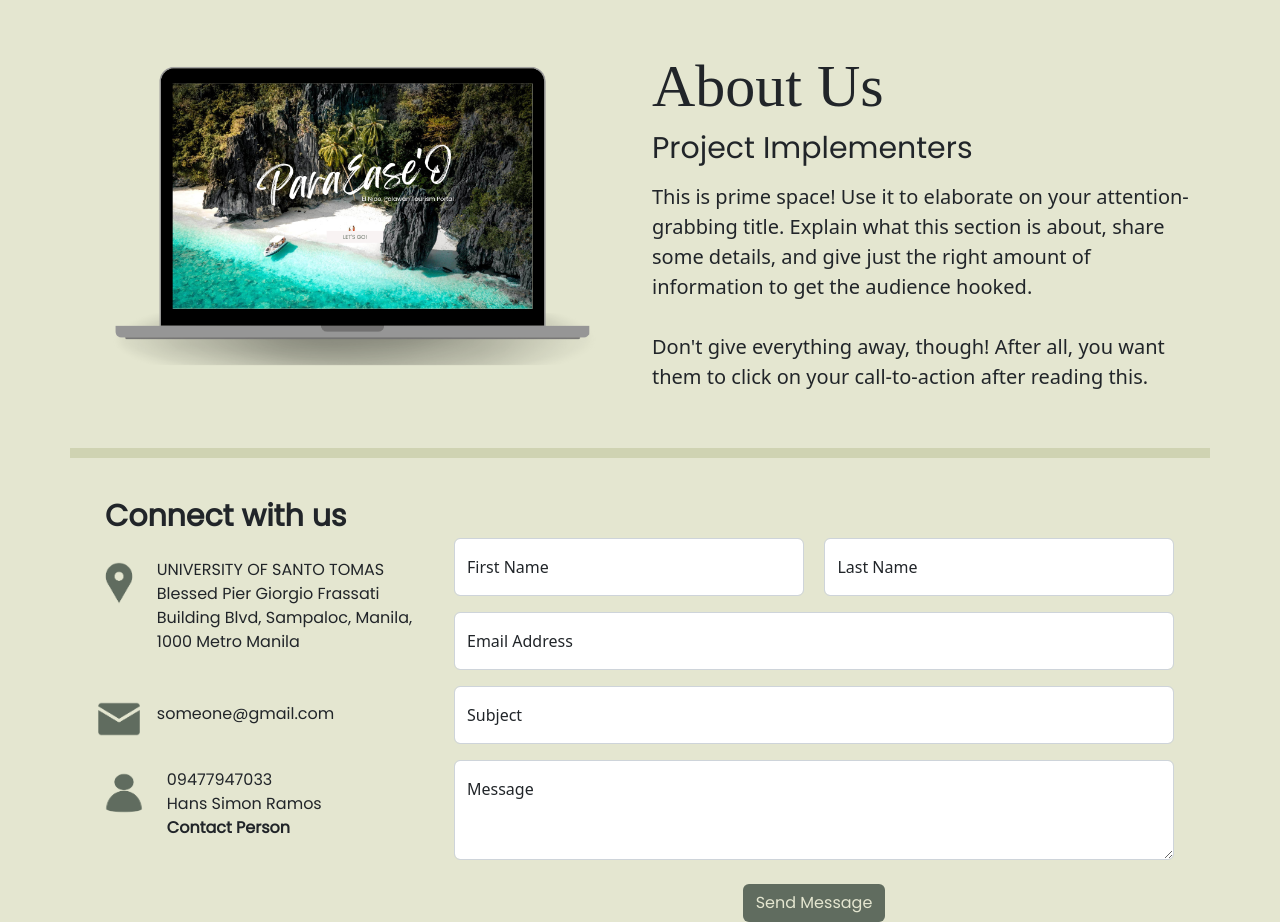
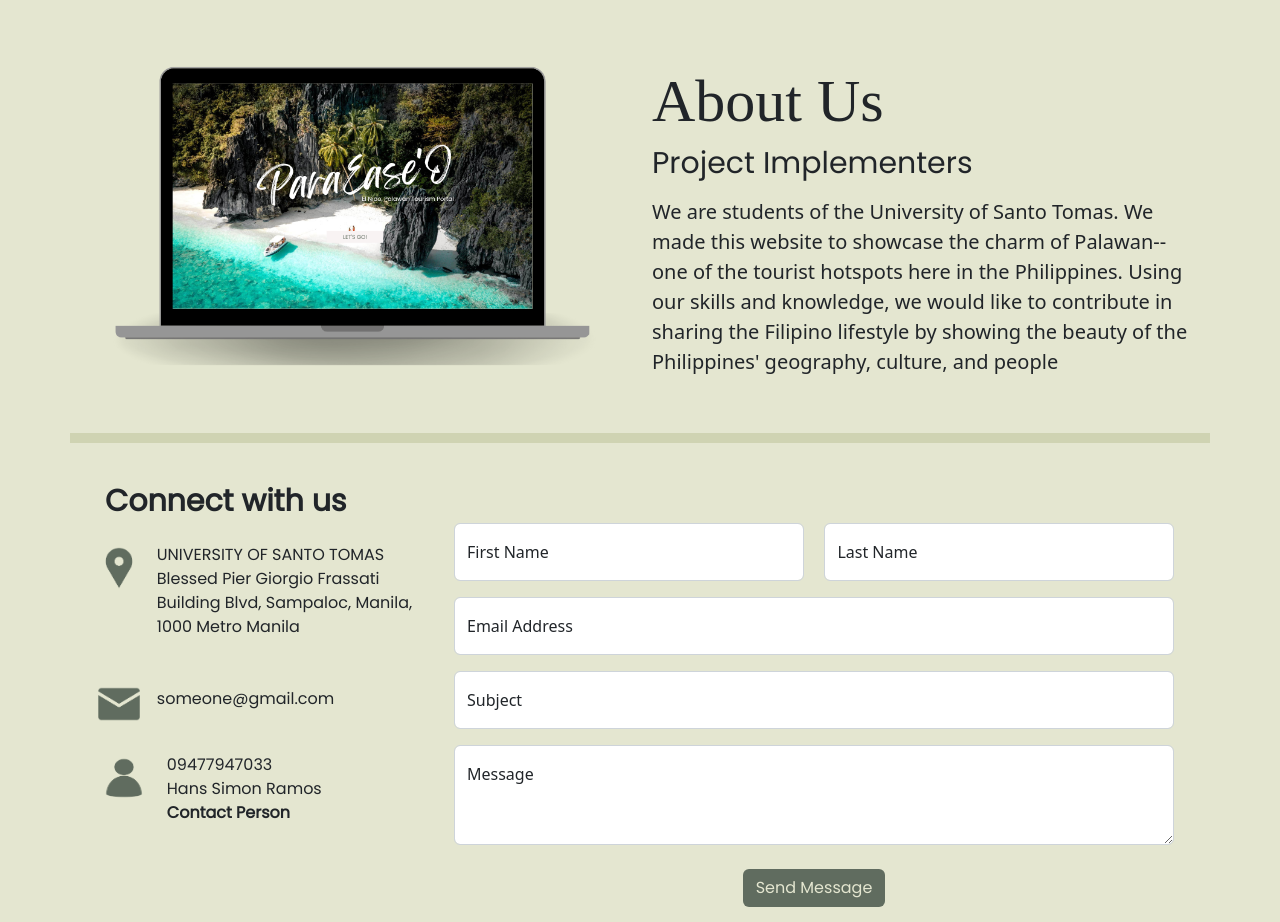
Before and after one commit to Ramos-H/ParaEase-O, a PHP site: page /about.php in a window 1280 px wide. Shown: the part 67-989 px from the top of the page. Run offline with PHP 8.4, Linux system fonts and the light colour scheme; data that the repository does not hold is empty; some web fonts are replaced.

Commit message:
Update about.php

```diff
--- a/about.php
+++ b/about.php
@@ -32,14 +32,9 @@
           <h3 style="font-family: Feeling Passionate; font-size: 60px; margin-top: 2vw;">About Us </h3>
           <h4 style="font-family: Poppins; font-size: 30px;"> Project Implementers</h4>
           <p style="margin-top: 2vh; font-size: 20px;">
-            This is prime space! Use it to elaborate on your
-            attention-grabbing title. Explain what this section is
-            about, share some details, and give just the right
-            amount of information to get the audience hooked.
-            <br>
-            <br>
-            Don't give everything away, though! After all, you want
-            them to click on your call-to-action after reading this.
+         We are students of the University of Santo Tomas. We made this
+         website to showcase the charm of Palawan--one of the tourist hotspots here in the Philippines. Using our skills and knowledge, we would like to contribute in sharing the Filipino lifestyle by
+         showing the beauty of the Philippines' geography, culture, and people
           </p>
         </div>
         <!--About Us end-->
```
